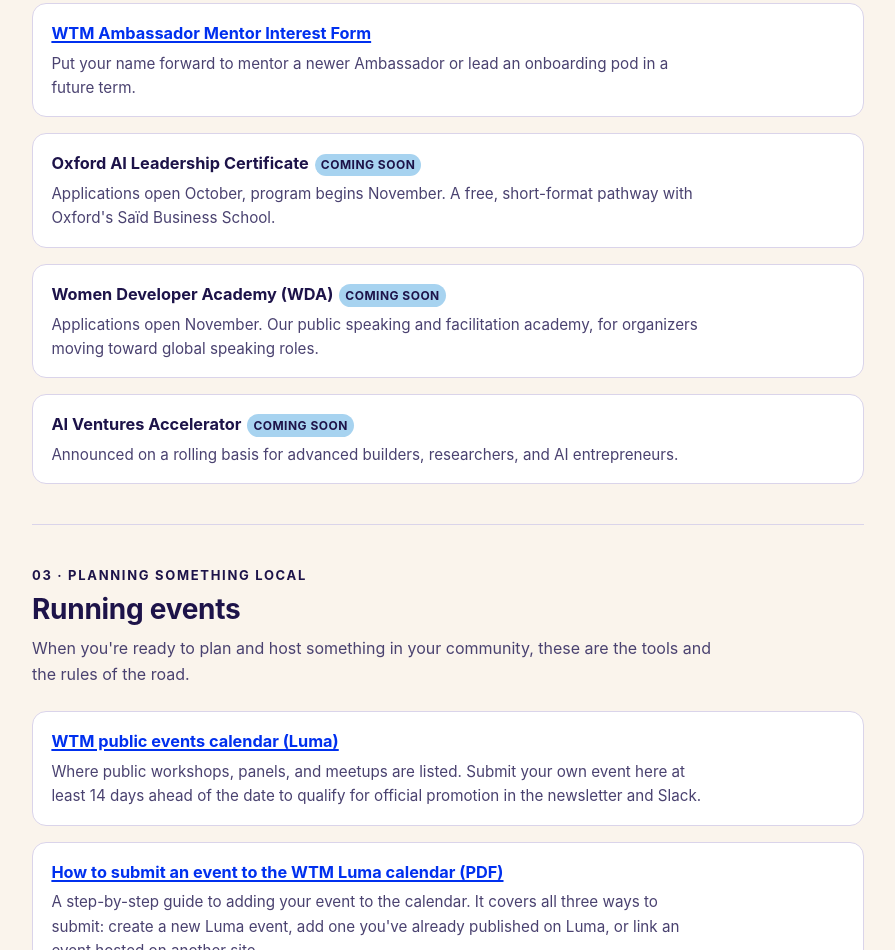
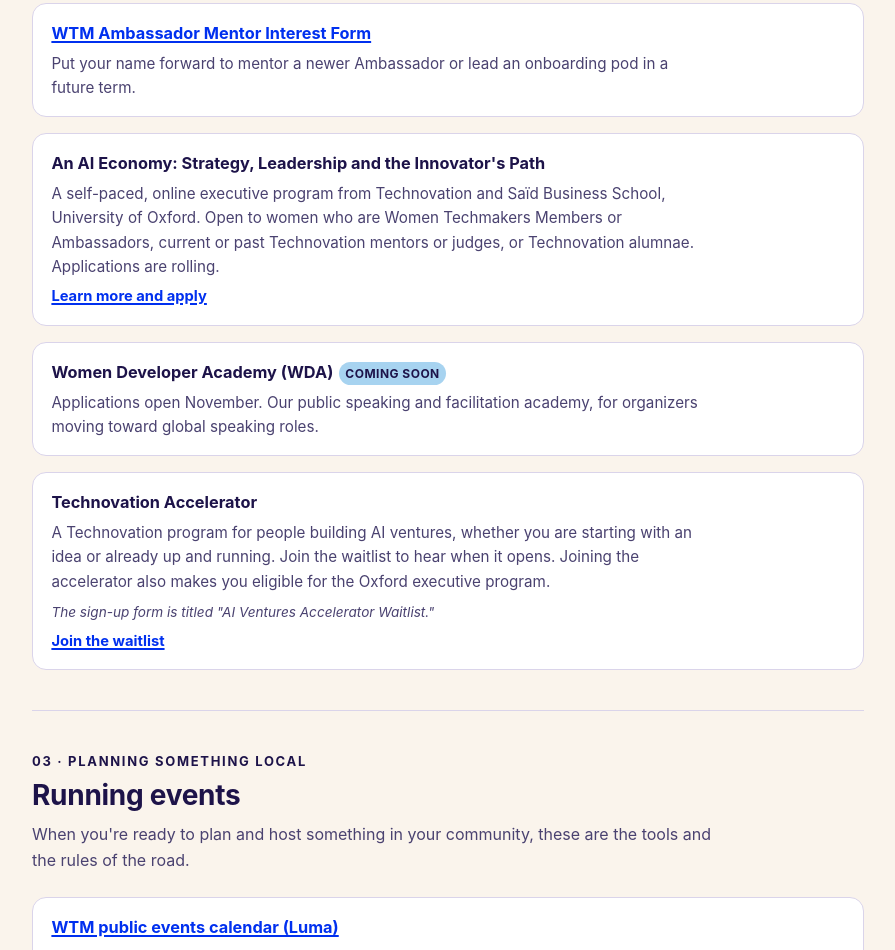
Before and after one commit to wtm-global/knowledge-hub, a plain HTML site: page index.html in a window 1280 px wide. Shown: the part 1691-2641 px from the top of the page, without its empty margins (192-1087 px from the left). Drawn offline with Linux system fonts and the light colour scheme.

Commit message:
Update Oxford and Technovation Accelerator cards
Replace Coming soon placeholders with live program details and links.

Co-authored-by: Perplexity <noreply@perplexity.ai>

```diff
--- a/index.html
+++ b/index.html
@@ -310,16 +310,19 @@
           <p class="resource-desc">Put your name forward to mentor a newer Ambassador or lead an onboarding pod in a future term.</p>
         </li>
         <li class="resource">
-          <span class="resource-link">Oxford AI Leadership Certificate</span><span class="resource-meta">Coming soon</span>
-          <p class="resource-desc">Applications open October, program begins November. A free, short-format pathway with Oxford's Saïd Business School.</p>
+          <span class="resource-link">An AI Economy: Strategy, Leadership and the Innovator's Path</span>
+          <p class="resource-desc">A self-paced, online executive program from Technovation and Saïd Business School, University of Oxford. Open to women who are Women Techmakers Members or Ambassadors, current or past Technovation mentors or judges, or Technovation alumnae. Applications are rolling.</p>
+          <a class="resource-action" href="https://www.technovation.org/ai-economy-oxford" aria-label="Learn more and apply to An AI Economy executive program">Learn more and apply</a>
         </li>
         <li class="resource">
           <span class="resource-link">Women Developer Academy (WDA)</span><span class="resource-meta">Coming soon</span>
           <p class="resource-desc">Applications open November. Our public speaking and facilitation academy, for organizers moving toward global speaking roles.</p>
         </li>
         <li class="resource">
-          <span class="resource-link">AI Ventures Accelerator</span><span class="resource-meta">Coming soon</span>
-          <p class="resource-desc">Announced on a rolling basis for advanced builders, researchers, and AI entrepreneurs.</p>
+          <span class="resource-link">Technovation Accelerator</span>
+          <p class="resource-desc">A Technovation program for people building AI ventures, whether you are starting with an idea or already up and running. Join the waitlist to hear when it opens. Joining the accelerator also makes you eligible for the Oxford executive program.</p>
+          <p class="resource-timing">The sign-up form is titled "AI Ventures Accelerator Waitlist."</p>
+          <a class="resource-action" href="https://form.jotform.com/261955240582056" aria-label="Join the waitlist for the Technovation Accelerator">Join the waitlist</a>
         </li>
       </ul>
     </section>
```
